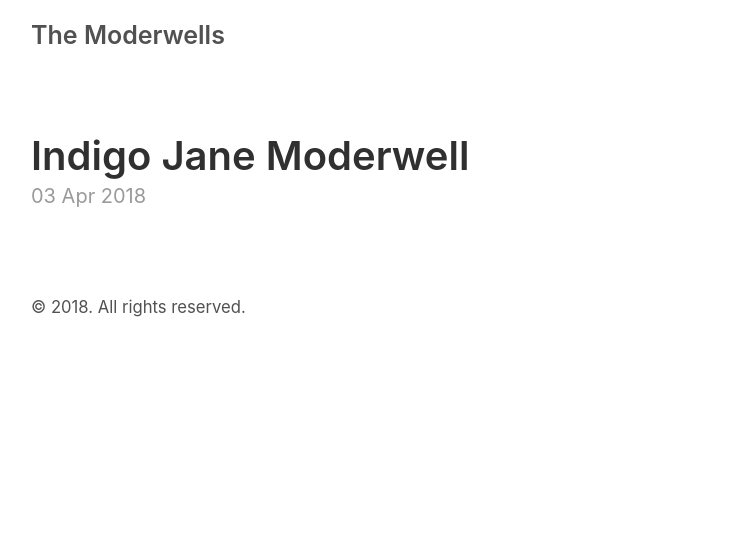
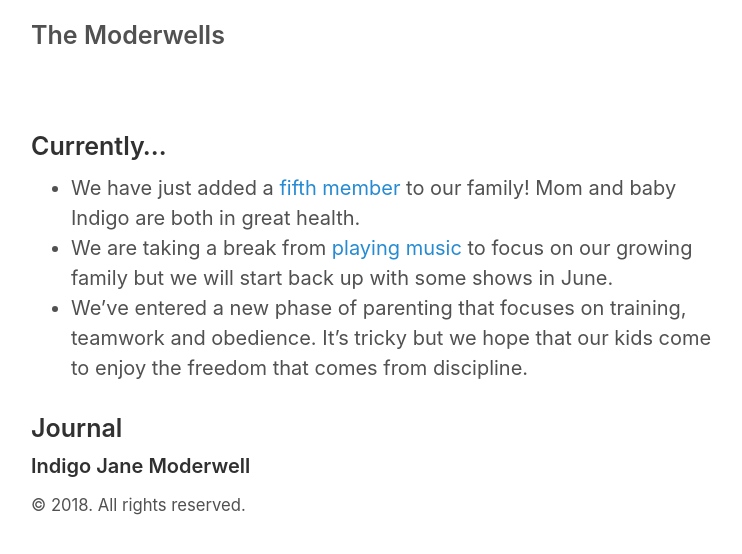
Before and after one commit to lukemoderwell/moderwell.family, a Jekyll site: the page built from index.md, in a window 1280 px wide. Shown: the top 554 px of the page, without its empty margins (259-1001 px from the left). Built offline with Jekyll 4.4.1, drawn with Linux system fonts in a browser that asks for light colours.

Commit message:
content changes

```diff
--- /dev/null
+++ b/_layouts/home.html
@@ -0,0 +1,18 @@
+---
+layout: default
+---
+{{ content }}
+<div class="posts">
+  <h3>Journal</h3>
+  {% for post in site.posts %}
+  {% if post.status != "draft" %}
+  <div class="post flush">
+    <h4 class="post-title">
+      <a href="{{ post.url }}">
+        {{ post.title }}
+      </a>
+    </h4>
+  </div>
+  {% endif %}
+  {% endfor %}
+</div>
--- a/index.html
+++ /dev/null
@@ -1,20 +0,0 @@
----
-layout: default
-title: We're the Moderwells
----
-
-<div class="posts">
-  {% for post in site.posts %}
-  <div class="post">
-    <h1 class="post-title">
-      <a href="{{ post.url }}">
-        {{ post.title }}
-      </a>
-    </h1>
-
-    <span class="post-date">{{ post.date | date_to_string }}</span>
-
-    {{ post.content }}
-  </div>
-  {% endfor %}
-</div>
--- /dev/null
+++ b/index.md
@@ -0,0 +1,10 @@
+---
+layout: home
+title: We're the Moderwells and this our family journal
+---
+
+### Currently...
+
+- We have just added a [fifth member](/indigo) to our family! Mom and baby Indigo are both in great health.
+- We are taking a break from [playing music](https://www.annaandthedeeperwell.com/shows) to focus on our growing family but we will start back up with some shows in June.
+- We've entered a new phase of parenting that focuses on training, teamwork and obedience. It's tricky but we hope that our kids come to enjoy the freedom that comes from discipline.
```
Also changed, not shown: _posts/2018-04-03-indigo-jane.md (+17 -0 lines), _posts/2018-04-17-mezuzah.md (added, +6 -0 lines).
